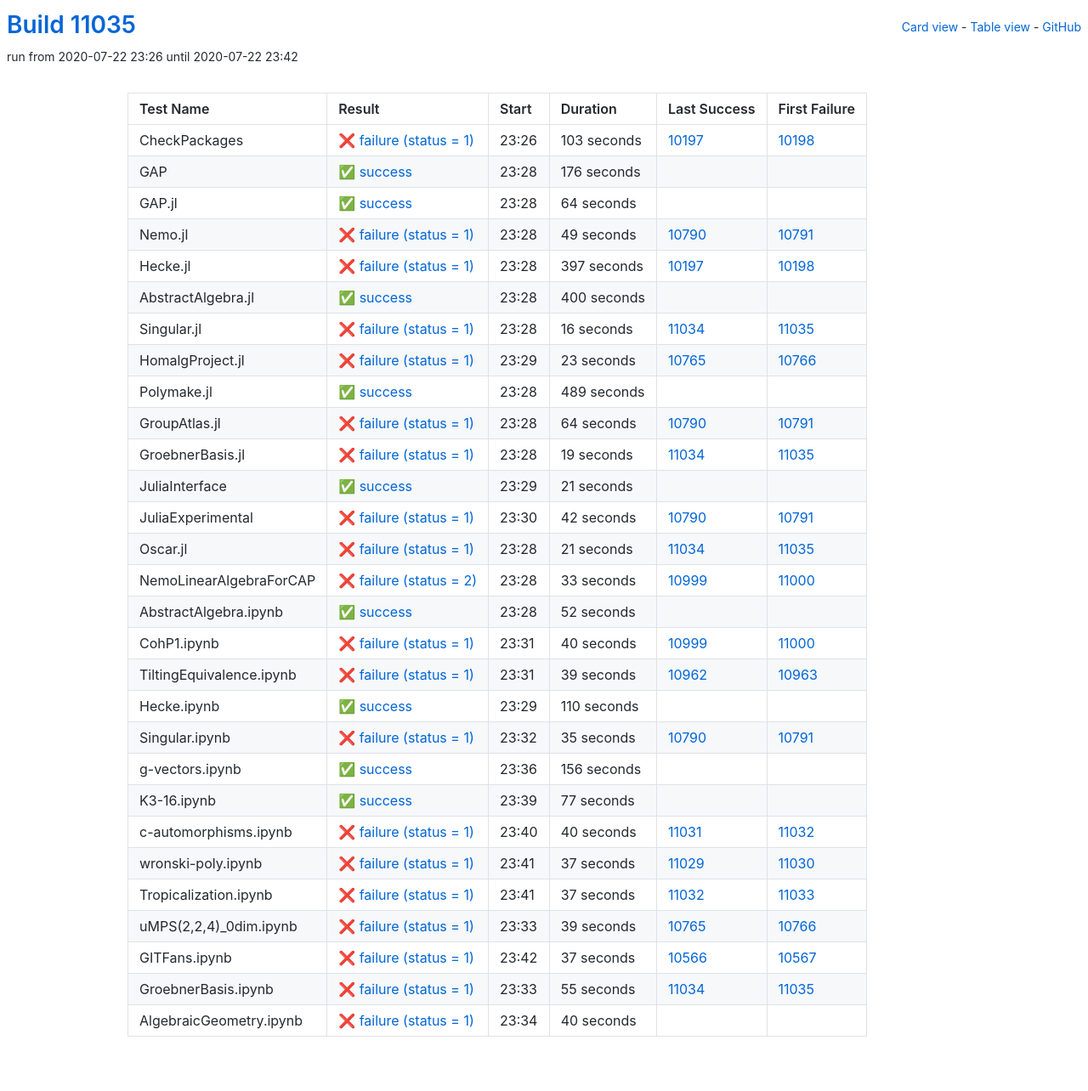
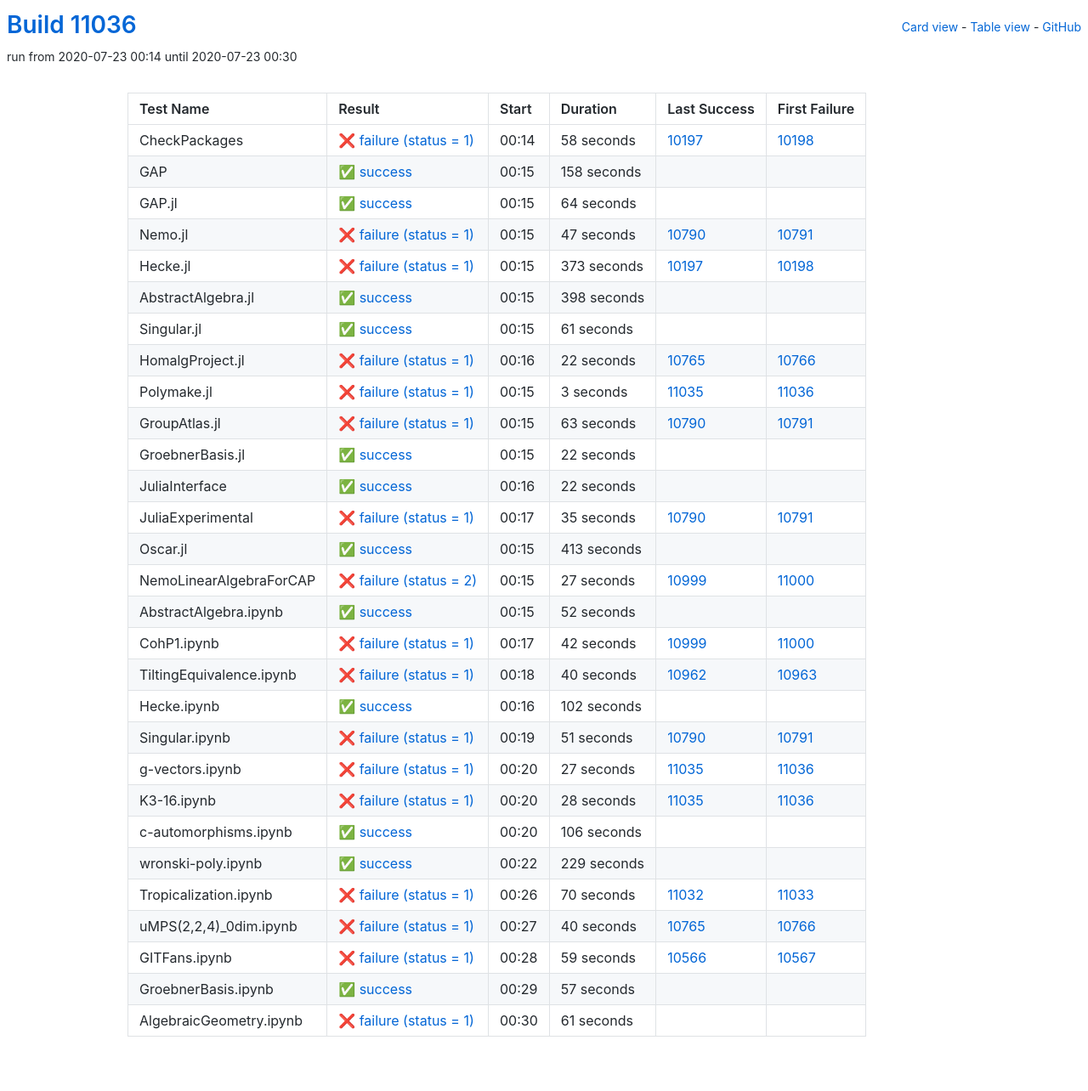
Before and after one commit to oscar-system/oscar-ci-status, a Jekyll site: the page built from table.html, in a window 1280 px wide. Shown: the whole page at 85% size. Built offline with Jekyll 4.4.1, drawn with Linux system fonts in a browser that asks for light colours.

Commit message:
Build #11036

```diff
--- a/_data/ci.yml
+++ b/_data/ci.yml
@@ -1,6 +1,6 @@
 ---
-build: 11035
-build_url: https://oscarci.mathematik.uni-kl.de/job/oscar/11035/
+build: 11036
+build_url: https://oscarci.mathematik.uni-kl.de/job/oscar/11036/
 job: oscar
 organization: oscar-system
 repo: oscar-ci-status
@@ -8,32 +8,32 @@
 tests:
 - name: CheckPackages
   id: checkpackages
-  log: https://oscarci.mathematik.uni-kl.de/job/oscar/11035/artifact/logs/build-11035/CheckPackages.log
-  start: 2020-07-22 23:26
+  log: https://oscarci.mathematik.uni-kl.de/job/oscar/11036/artifact/logs/build-11036/CheckPackages.log
+  start: 2020-07-23 00:14
   success: false
   exitcode: 1
   status: failure
-  duration: 103
+  duration: 58
   last_success: 10197
   last_success_url: https://oscarci.mathematik.uni-kl.de/job/oscar/10197/
   first_failure: 10198
   first_failure_url: https://oscarci.mathematik.uni-kl.de/job/oscar/10198/
 - name: GAP
   id: gap
-  log: https://oscarci.mathematik.uni-kl.de/job/oscar/11035/artifact/logs/build-11035/GAP.log
-  start: 2020-07-22 23:28
+  log: https://oscarci.mathematik.uni-kl.de/job/oscar/11036/artifact/logs/build-11036/GAP.log
+  start: 2020-07-23 00:15
   success: true
   exitcode: 0
   status: success
-  duration: 176
+  duration: 158
   last_success: false
   last_success_url:
   first_failure: false
   first_failure_url:
 - name: GAP.jl
   id: gap-jl
-  log: https://oscarci.mathematik.uni-kl.de/job/oscar/11035/artifact/logs/build-11035/GAP.jl.log
-  start: 2020-07-22 23:28
+  log: https://oscarci.mathematik.uni-kl.de/job/oscar/11036/artifact/logs/build-11036/GAP.jl.log
+  start: 2020-07-23 00:15
   success: true
   exitcode: 0
   status: success
@@ -44,152 +44,152 @@
   first_failure_url:
 - name: Nemo.jl
   id: nemo-jl
-  log: https://oscarci.mathematik.uni-kl.de/job/oscar/11035/artifact/logs/build-11035/Nemo.jl.log
-  start: 2020-07-22 23:28
+  log: https://oscarci.mathematik.uni-kl.de/job/oscar/11036/artifact/logs/build-11036/Nemo.jl.log
+  start: 2020-07-23 00:15
   success: false
   exitcode: 1
   status: failure
-  duration: 49
+  duration: 47
   last_success: 10790
   last_success_url: https://oscarci.mathematik.uni-kl.de/job/oscar/10790/
   first_failure: 10791
   first_failure_url: https://oscarci.mathematik.uni-kl.de/job/oscar/10791/
 - name: Hecke.jl
   id: hecke-jl
-  log: https://oscarci.mathematik.uni-kl.de/job/oscar/11035/artifact/logs/build-11035/Hecke.jl.log
-  start: 2020-07-22 23:28
+  log: https://oscarci.mathematik.uni-kl.de/job/oscar/11036/artifact/logs/build-11036/Hecke.jl.log
+  start: 2020-07-23 00:15
   success: false
   exitcode: 1
   status: failure
-  duration: 397
+  duration: 373
   last_success: 10197
   last_success_url: https://oscarci.mathematik.uni-kl.de/job/oscar/10197/
   first_failure: 10198
   first_failure_url: https://oscarci.mathematik.uni-kl.de/job/oscar/10198/
 - name: AbstractAlgebra.jl
   id: abstractalgebra-jl
-  log: https://oscarci.mathematik.uni-kl.de/job/oscar/11035/artifact/logs/build-11035/AbstractAlgebra.jl.log
-  start: 2020-07-22 23:28
+  log: https://oscarci.mathematik.uni-kl.de/job/oscar/11036/artifact/logs/build-11036/AbstractAlgebra.jl.log
+  start: 2020-07-23 00:15
   success: true
   exitcode: 0
   status: success
-  duration: 400
+  duration: 398
   last_success: false
   last_success_url:
   first_failure: false
   first_failure_url:
 - name: Singular.jl
   id: singular-jl
-  log: https://oscarci.mathematik.uni-kl.de/job/oscar/11035/artifact/logs/build-11035/Singular.jl.log
-  start: 2020-07-22 23:28
+  log: https://oscarci.mathematik.uni-kl.de/job/oscar/11036/artifact/logs/build-11036/Singular.jl.log
+  start: 2020-07-23 00:15
+  success: true
+  exitcode: 0
+  status: success
+  duration: 61
+  last_success: false
+  last_success_url:
+  first_failure: false
+  first_failure_url:
+- name: HomalgProject.jl
+  id: homalgproject-jl
+  log: https://oscarci.mathematik.uni-kl.de/job/oscar/11036/artifact/logs/build-11036/HomalgProject.jl.log
+  start: 2020-07-23 00:16
   success: false
   exitcode: 1
   status: failure
-  duration: 16
-  last_success: 11034
-  last_success_url: https://oscarci.mathematik.uni-kl.de/job/oscar/11034/
-  first_failure: 11035
-  first_failure_url: https://oscarci.mathematik.uni-kl.de/job/oscar/11035/
-- name: HomalgProject.jl
-  id: homalgproject-jl
-  log: https://oscarci.mathematik.uni-kl.de/job/oscar/11035/artifact/logs/build-11035/HomalgProject.jl.log
-  start: 2020-07-22 23:29
-  success: false
-  exitcode: 1
-  status: failure
-  duration: 23
+  duration: 22
   last_success: 10765
   last_success_url: https://oscarci.mathematik.uni-kl.de/job/oscar/10765/
   first_failure: 10766
   first_failure_url: https://oscarci.mathematik.uni-kl.de/job/oscar/10766/
 - name: Polymake.jl
   id: polymake-jl
-  log: https://oscarci.mathematik.uni-kl.de/job/oscar/11035/artifact/logs/build-11035/Polymake.jl.log
-  start: 2020-07-22 23:28
-  success: true
-  exitcode: 0
-  status: success
-  duration: 489
-  last_success: false
-  last_success_url:
-  first_failure: false
-  first_failure_url:
-- name: GroupAtlas.jl
-  id: groupatlas-jl
-  log: https://oscarci.mathematik.uni-kl.de/job/oscar/11035/artifact/logs/build-11035/GroupAtlas.jl.log
-  start: 2020-07-22 23:28
+  log: https://oscarci.mathematik.uni-kl.de/job/oscar/11036/artifact/logs/build-11036/Polymake.jl.log
+  start: 2020-07-23 00:15
   success: false
   exitcode: 1
   status: failure
-  duration: 64
+  duration: 3
+  last_success: 11035
+  last_success_url: https://oscarci.mathematik.uni-kl.de/job/oscar/11035/
+  first_failure: 11036
+  first_failure_url: https://oscarci.mathematik.uni-kl.de/job/oscar/11036/
+- name: GroupAtlas.jl
+  id: groupatlas-jl
+  log: https://oscarci.mathematik.uni-kl.de/job/oscar/11036/artifact/logs/build-11036/GroupAtlas.jl.log
+  start: 2020-07-23 00:15
+  success: false
+  exitcode: 1
+  status: failure
+  duration: 63
   last_success: 10790
   last_success_url: https://oscarci.mathematik.uni-kl.de/job/oscar/10790/
   first_failure: 10791
   first_failure_url: https://oscarci.mathematik.uni-kl.de/job/oscar/10791/
 - name: GroebnerBasis.jl
   id: groebnerbasis-jl
-  log: https://oscarci.mathematik.uni-kl.de/job/oscar/11035/artifact/logs/build-11035/GroebnerBasis.jl.log
-  start: 2020-07-22 23:28
-  success: false
-  exitcode: 1
-  status: failure
-  duration: 19
-  last_success: 11034
-  last_success_url: https://oscarci.mathematik.uni-kl.de/job/oscar/11034/
-  first_failure: 11035
-  first_failure_url: https://oscarci.mathematik.uni-kl.de/job/oscar/11035/
-- name: JuliaInterface
-  id: juliainterface
-  log: https://oscarci.mathematik.uni-kl.de/job/oscar/11035/artifact/logs/build-11035/JuliaInterface.log
-  start: 2020-07-22 23:29
+  log: https://oscarci.mathematik.uni-kl.de/job/oscar/11036/artifact/logs/build-11036/GroebnerBasis.jl.log
+  start: 2020-07-23 00:15
   success: true
   exitcode: 0
   status: success
-  duration: 21
+  duration: 22
+  last_success: false
+  last_success_url:
+  first_failure: false
+  first_failure_url:
+- name: JuliaInterface
+  id: juliainterface
+  log: https://oscarci.mathematik.uni-kl.de/job/oscar/11036/artifact/logs/build-11036/JuliaInterface.log
+  start: 2020-07-23 00:16
+  success: true
+  exitcode: 0
+  status: success
+  duration: 22
   last_success: false
   last_success_url:
   first_failure: false
   first_failure_url:
 - name: JuliaExperimental
   id: juliaexperimental
-  log: https://oscarci.mathematik.uni-kl.de/job/oscar/11035/artifact/logs/build-11035/JuliaExperimental.log
-  start: 2020-07-22 23:30
+  log: https://oscarci.mathematik.uni-kl.de/job/oscar/11036/artifact/logs/build-11036/JuliaExperimental.log
+  start: 2020-07-23 00:17
   success: false
   exitcode: 1
   status: failure
-  duration: 42
+  duration: 35
   last_success: 10790
   last_success_url: https://oscarci.mathematik.uni-kl.de/job/oscar/10790/
   first_failure: 10791
   first_failure_url: https://oscarci.mathematik.uni-kl.de/job/oscar/10791/
 - name: Oscar.jl
   id: oscar-jl
-  log: https://oscarci.mathematik.uni-kl.de/job/oscar/11035/artifact/logs/build-11035/Oscar.jl.log
-  start: 2020-07-22 23:28
-  success: false
-  exitcode: 1
-  status: failure
-  duration: 21
-  last_success: 11034
-  last_success_url: https://oscarci.mathematik.uni-kl.de/job/oscar/11034/
-  first_failure: 11035
-  first_failure_url: https://oscarci.mathematik.uni-kl.de/job/oscar/11035/
+  log: https://oscarci.mathematik.uni-kl.de/job/oscar/11036/artifact/logs/build-11036/Oscar.jl.log
+  start: 2020-07-23 00:15
+  success: true
+  exitcode: 0
+  status: success
+  duration: 413
+  last_success: false
+  last_success_url:
+  first_failure: false
+  first_failure_url:
 - name: NemoLinearAlgebraForCAP
   id: nemolinearalgebraforcap
-  log: https://oscarci.mathematik.uni-kl.de/job/oscar/11035/artifact/logs/build-11035/NemoLinearAlgebraForCAP.log
-  start: 2020-07-22 23:28
+  log: https://oscarci.mathematik.uni-kl.de/job/oscar/11036/artifact/logs/build-11036/NemoLinearAlgebraForCAP.log
+  start: 2020-07-23 00:15
   success: false
   exitcode: 2
   status: failure
-  duration: 33
+  duration: 27
   last_success: 10999
   last_success_url: https://oscarci.mathematik.uni-kl.de/job/oscar/10999/
   first_failure: 11000
   first_failure_url: https://oscarci.mathematik.uni-kl.de/job/oscar/11000/
 - name: AbstractAlgebra.ipynb
   id: abstractalgebra-ipynb
-  log: https://oscarci.mathematik.uni-kl.de/job/oscar/11035/artifact/logs/build-11035/AbstractAlgebra.ipynb.log
-  start: 2020-07-22 23:28
+  log: https://oscarci.mathematik.uni-kl.de/job/oscar/11036/artifact/logs/build-11036/AbstractAlgebra.ipynb.log
+  start: 2020-07-23 00:15
   success: true
   exitcode: 0
   status: success
@@ -200,157 +200,157 @@
   first_failure_url:
 - name: CohP1.ipynb
   id: cohp1-ipynb
-  log: https://oscarci.mathematik.uni-kl.de/job/oscar/11035/artifact/logs/build-11035/CohP1.ipynb.log
-  start: 2020-07-22 23:31
+  log: https://oscarci.mathematik.uni-kl.de/job/oscar/11036/artifact/logs/build-11036/CohP1.ipynb.log
+  start: 2020-07-23 00:17
   success: false
   exitcode: 1
   status: failure
-  duration: 40
+  duration: 42
   last_success: 10999
   last_success_url: https://oscarci.mathematik.uni-kl.de/job/oscar/10999/
   first_failure: 11000
   first_failure_url: https://oscarci.mathematik.uni-kl.de/job/oscar/11000/
 - name: TiltingEquivalence.ipynb
   id: tiltingequivalence-ipynb
-  log: https://oscarci.mathematik.uni-kl.de/job/oscar/11035/artifact/logs/build-11035/TiltingEquivalence.ipynb.log
-  start: 2020-07-22 23:31
+  log: https://oscarci.mathematik.uni-kl.de/job/oscar/11036/artifact/logs/build-11036/TiltingEquivalence.ipynb.log
+  start: 2020-07-23 00:18
   success: false
   exitcode: 1
   status: failure
-  duration: 39
+  duration: 40
   last_success: 10962
   last_success_url: https://oscarci.mathematik.uni-kl.de/job/oscar/10962/
   first_failure: 10963
   first_failure_url: https://oscarci.mathematik.uni-kl.de/job/oscar/10963/
 - name: Hecke.ipynb
   id: hecke-ipynb
-  log: https://oscarci.mathematik.uni-kl.de/job/oscar/11035/artifact/logs/build-11035/Hecke.ipynb.log
-  start: 2020-07-22 23:29
+  log: https://oscarci.mathematik.uni-kl.de/job/oscar/11036/artifact/logs/build-11036/Hecke.ipynb.log
+  start: 2020-07-23 00:16
   success: true
   exitcode: 0
   status: success
-  duration: 110
+  duration: 102
   last_success: false
   last_success_url:
   first_failure: false
   first_failure_url:
 - name: Singular.ipynb
   id: singular-ipynb
-  log: https://oscarci.mathematik.uni-kl.de/job/oscar/11035/artifact/logs/build-11035/Singular.ipynb.log
-  start: 2020-07-22 23:32
+  log: https://oscarci.mathematik.uni-kl.de/job/oscar/11036/artifact/logs/build-11036/Singular.ipynb.log
+  start: 2020-07-23 00:19
   success: false
   exitcode: 1
   status: failure
-  duration: 35
+  duration: 51
   last_success: 10790
   last_success_url: https://oscarci.mathematik.uni-kl.de/job/oscar/10790/
   first_failure: 10791
   first_failure_url: https://oscarci.mathematik.uni-kl.de/job/oscar/10791/
 - name: g-vectors.ipynb
   id: g-vectors-ipynb
-  log: https://oscarci.mathematik.uni-kl.de/job/oscar/11035/artifact/logs/build-11035/g-vectors.ipynb.log
-  start: 2020-07-22 23:36
+  log: https://oscarci.mathematik.uni-kl.de/job/oscar/11036/artifact/logs/build-11036/g-vectors.ipynb.log
+  start: 2020-07-23 00:20
+  success: false
+  exitcode: 1
+  status: failure
+  duration: 27
+  last_success: 11035
+  last_success_url: https://oscarci.mathematik.uni-kl.de/job/oscar/11035/
+  first_failure: 11036
+  first_failure_url: https://oscarci.mathematik.uni-kl.de/job/oscar/11036/
+- name: K3-16.ipynb
+  id: k3-16-ipynb
+  log: https://oscarci.mathematik.uni-kl.de/job/oscar/11036/artifact/logs/build-11036/K3-16.ipynb.log
+  start: 2020-07-23 00:20
+  success: false
+  exitcode: 1
+  status: failure
+  duration: 28
+  last_success: 11035
+  last_success_url: https://oscarci.mathematik.uni-kl.de/job/oscar/11035/
+  first_failure: 11036
+  first_failure_url: https://oscarci.mathematik.uni-kl.de/job/oscar/11036/
+- name: c-automorphisms.ipynb
+  id: c-automorphisms-ipynb
+  log: https://oscarci.mathematik.uni-kl.de/job/oscar/11036/artifact/logs/build-11036/c-automorphisms.ipynb.log
+  start: 2020-07-23 00:20
   success: true
   exitcode: 0
   status: success
-  duration: 156
+  duration: 106
   last_success: false
   last_success_url:
   first_failure: false
   first_failure_url:
-- name: K3-16.ipynb
-  id: k3-16-ipynb
-  log: https://oscarci.mathematik.uni-kl.de/job/oscar/11035/artifact/logs/build-11035/K3-16.ipynb.log
-  start: 2020-07-22 23:39
+- name: wronski-poly.ipynb
+  id: wronski-poly-ipynb
+  log: https://oscarci.mathematik.uni-kl.de/job/oscar/11036/artifact/logs/build-11036/wronski-poly.ipynb.log
+  start: 2020-07-23 00:22
   success: true
   exitcode: 0
   status: success
-  duration: 77
+  duration: 229
   last_success: false
   last_success_url:
   first_failure: false
   first_failure_url:
-- name: c-automorphisms.ipynb
-  id: c-automorphisms-ipynb
-  log: https://oscarci.mathematik.uni-kl.de/job/oscar/11035/artifact/logs/build-11035/c-automorphisms.ipynb.log
-  start: 2020-07-22 23:40
+- name: Tropicalization.ipynb
+  id: tropicalization-ipynb
+  log: https://oscarci.mathematik.uni-kl.de/job/oscar/11036/artifact/logs/build-11036/Tropicalization.ipynb.log
+  start: 2020-07-23 00:26
   success: false
   exitcode: 1
   status: failure
-  duration: 40
-  last_success: 11031
-  last_success_url: https://oscarci.mathematik.uni-kl.de/job/oscar/11031/
-  first_failure: 11032
-  first_failure_url: https://oscarci.mathematik.uni-kl.de/job/oscar/11032/
-- name: wronski-poly.ipynb
-  id: wronski-poly-ipynb
-  log: https://oscarci.mathematik.uni-kl.de/job/oscar/11035/artifact/logs/build-11035/wronski-poly.ipynb.log
-  start: 2020-07-22 23:41
-  success: false
-  exitcode: 1
-  status: failure
-  duration: 37
-  last_success: 11029
-  last_success_url: https://oscarci.mathematik.uni-kl.de/job/oscar/11029/
-  first_failure: 11030
-  first_failure_url: https://oscarci.mathematik.uni-kl.de/job/oscar/11030/
-- name: Tropicalization.ipynb
-  id: tropicalization-ipynb
-  log: https://oscarci.mathematik.uni-kl.de/job/oscar/11035/artifact/logs/build-11035/Tropicalization.ipynb.log
-  start: 2020-07-22 23:41
-  success: false
-  exitcode: 1
-  status: failure
-  duration: 37
+  duration: 70
   last_success: 11032
   last_success_url: https://oscarci.mathematik.uni-kl.de/job/oscar/11032/
   first_failure: 11033
   first_failure_url: https://oscarci.mathematik.uni-kl.de/job/oscar/11033/
 - name: uMPS(2,2,4)_0dim.ipynb
   id: umps-2-2-4-0dim-ipynb
-  log: https://oscarci.mathematik.uni-kl.de/job/oscar/11035/artifact/logs/build-11035/uMPS-2-2-4-_0dim.ipynb.log
-  start: 2020-07-22 23:33
+  log: https://oscarci.mathematik.uni-kl.de/job/oscar/11036/artifact/logs/build-11036/uMPS-2-2-4-_0dim.ipynb.log
+  start: 2020-07-23 00:27
   success: false
   exitcode: 1
   status: failure
-  duration: 39
+  duration: 40
   last_success: 10765
   last_success_url: https://oscarci.mathematik.uni-kl.de/job/oscar/10765/
   first_failure: 10766
   first_failure_url: https://oscarci.mathematik.uni-kl.de/job/oscar/10766/
 - name: GITFans.ipynb
   id: gitfans-ipynb
-  log: https://oscarci.mathematik.uni-kl.de/job/oscar/11035/artifact/logs/build-11035/GITFans.ipynb.log
-  start: 2020-07-22 23:42
+  log: https://oscarci.mathematik.uni-kl.de/job/oscar/11036/artifact/logs/build-11036/GITFans.ipynb.log
+  start: 2020-07-23 00:28
   success: false
   exitcode: 1
   status: failure
-  duration: 37
+  duration: 59
   last_success: 10566
   last_success_url: https://oscarci.mathematik.uni-kl.de/job/oscar/10566/
   first_failure: 10567
   first_failure_url: https://oscarci.mathematik.uni-kl.de/job/oscar/10567/
 - name: GroebnerBasis.ipynb
   id: groebnerbasis-ipynb
-  log: https://oscarci.mathematik.uni-kl.de/job/oscar/11035/artifact/logs/build-11035/GroebnerBasis.ipynb.log
-  start: 2020-07-22 23:33
-  success: false
-  exitcode: 1
-  status: failure
-  duration: 55
-  last_success: 11034
-  last_success_url: https://oscarci.mathematik.uni-kl.de/job/oscar/11034/
-  first_failure: 11035
-  first_failure_url: https://oscarci.mathematik.uni-kl.de/job/oscar/11035/
-- name: AlgebraicGeometry.ipynb
-  id: algebraicgeometry-ipynb
-  log: https://oscarci.mathematik.uni-kl.de/job/oscar/11035/artifact/logs/build-11035/AlgebraicGeometry.ipynb.log
-  start: 2020-07-22 23:34
-  success: false
-  exitcode: 1
-  status: failure
-  duration: 40
+  log: https://oscarci.mathematik.uni-kl.de/job/oscar/11036/artifact/logs/build-11036/GroebnerBasis.ipynb.log
+  start: 2020-07-23 00:29
+  success: true
+  exitcode: 0
+  status: success
+  duration: 57
   last_success: false
   last_success_url:
   first_failure: false
   first_failure_url:
+- name: AlgebraicGeometry.ipynb
+  id: algebraicgeometry-ipynb
+  log: https://oscarci.mathematik.uni-kl.de/job/oscar/11036/artifact/logs/build-11036/AlgebraicGeometry.ipynb.log
+  start: 2020-07-23 00:30
+  success: false
+  exitcode: 1
+  status: failure
+  duration: 61
+  last_success: false
+  last_success_url:
+  first_failure: false
+  first_failure_url:
```
Also changed, not shown: README.md.
